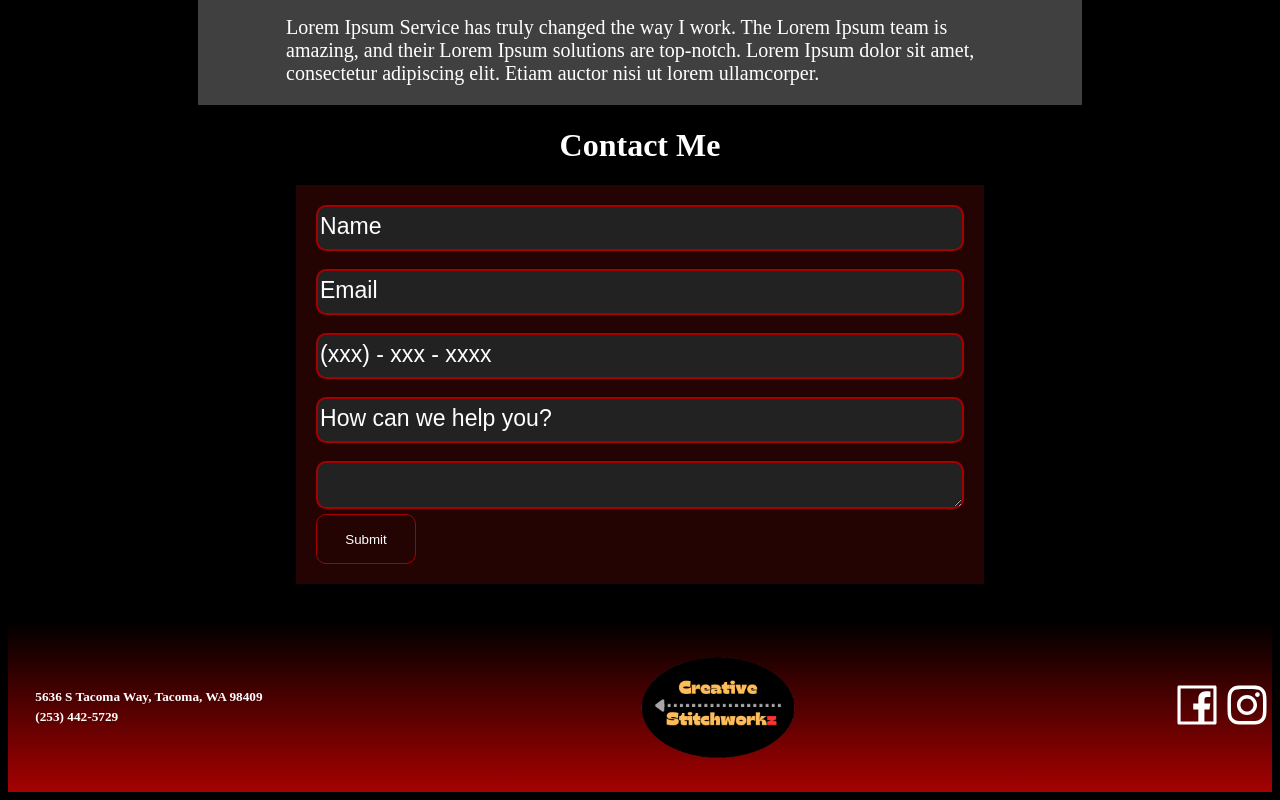
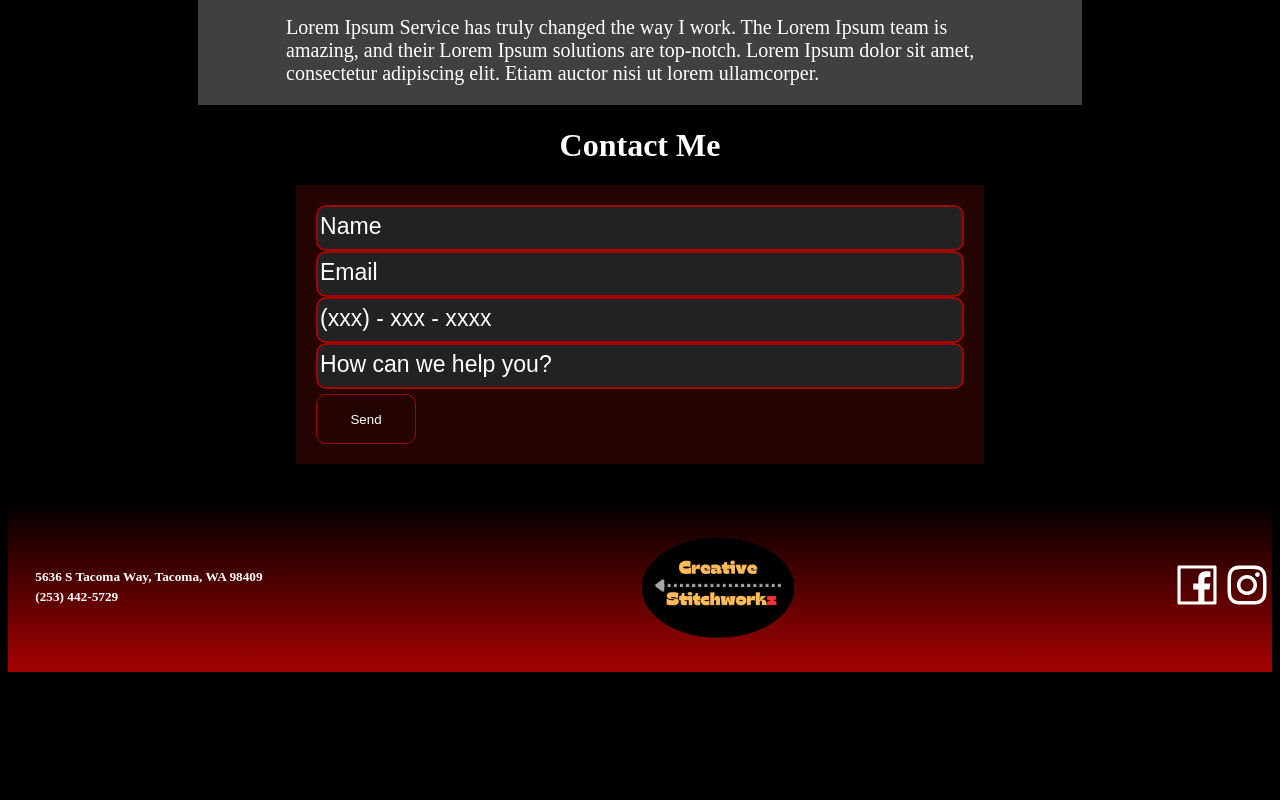
Before and after one commit to oagomezz/creative-stitchworkz, a React (Create React App) app: page / in a window 1280 px wide. Shown: the part 936-1736 px from the top of the page. After the commit the page ends 1616 px from the top, so only its background shows below. Built offline with nearby package versions, Linux system fonts and the light colour scheme.

Commit message:
Made changes in component tags to help read code.

```diff
--- a/package.json
+++ b/package.json
@@ -3,6 +3,7 @@
   "version": "0.1.0",
   "private": true,
   "dependencies": {
+    "@emailjs/browser": "^3.11.0",
     "@testing-library/jest-dom": "^5.14.1",
     "@testing-library/react": "^13.0.0",
     "@testing-library/user-event": "^13.2.1",
--- a/src/App.js
+++ b/src/App.js
@@ -1,7 +1,7 @@
 import './App.css';
 import Header from './components/header/header';
 import MobileNavigation from './components/mobile/mobile-nav.js';
-import Form from './components/contactForm/form.js'
+import Contact from './components/contactForm/form.js'
 import Testimonials from './components/testimonials/testimonials';
 import { links } from './logic';
 import Footer from './components/footer/footer';
@@ -38,7 +38,7 @@ export const App = () => {
       </div>
       <Testimonials />
       <div>
-        <Form />
+        <Contact />
       </div>
       <div>
         <Footer />
--- a/src/components/contactForm/form.js
+++ b/src/components/contactForm/form.js
@@ -1,27 +1,80 @@
-import React from 'react'
+import React, { useState, useRef} from 'react'
 import './form.css'
+import emailjs from '@emailjs/browser'
 
-const Form = () => {
+const Contact = () => {
+    const formRef = useRef()
+    const [form, setForm] = useState({
+        name: '',
+        email: '',
+        phone: '',
+        message: '',
+    })
+
+    const [loading, setLoading] = useState(false)
+
+    const handleChange = (e) => {
+        const { name, value } = e.target
+        setForm({...form, [name]: value })
+    }
+     const handleSubmit = (e) => {
+        e.preventDefault()
+        setLoading(true)
+
+        emailjs.send(
+            "service_9ay5tqn",
+            "template_ohl0nbd",
+            {   from_name: form.name,
+                to_name: 'CreativeStitchworkz',
+                from_email: form.email,
+                to_email: 'oagomez437@icloud.com',
+                phone: form.phone,
+                message: form.message,
+            },
+            "k9QPg871A18r2ryyb"
+        )
+        .then(() => {
+            setLoading(false)
+            alert('Thank you, We will get back to you as soon as possible')
+
+
+            setForm({
+                name:'',
+                email: '',
+                phone: '',
+                message: '',
+            })
+        }, (error) => {
+            setLoading(false)
+            console.log(error)
+            alert('Sorry, something went wrong...')
+        })
+    }
+
     const links = [
         {
             name: 'name',
             placeholder: 'Name',
             type: 'text',
+            value: form.name
         },
         {
             name: 'email',
             placeholder: 'Email',
             type: 'text',
+            value: form.email
         },
         {
-            name: 'Phone Number',
+            name: 'phone',
             placeholder: '(xxx) - xxx - xxxx',
             type: 'text',
+            value: form.phone
         },
         {
-            name: 'Subject',
+            name: 'message',
             placeholder: 'How can we help you?',
             type: 'text',
+            value: form.message
         },
     ]
   return (
@@ -29,19 +82,25 @@ const Form = () => {
         <h1 id='form'>Contact Me</h1>
         <div id='form-container'>
             <div className='stuff'>
-            <form className='form'>
+            <form ref={formRef} onSubmit={handleSubmit} className='form' method='post' action='send-email.php'>
                 {links.map((link, index) => {
                    return(
                     <>
                         <div key={index}>
-                            <input  type={link.type} placeholder={link.placeholder} />
+                            <input
+                                onChange={handleChange}
+                                type={link.type}
+                                placeholder={link.placeholder}
+                                name={link.name}
+                                value={link.value}
+                            />
                         </div>
-                        <br />
                     </>
                    )
                 })}
-                <textarea type='text'/>
-                <button className="button" type='submit'>Submit</button>
+                <button className="button" type='submit'>
+                    {loading ? 'Sending...': 'Send'}
+                </button>
             </form>
             </div>
         </div>
@@ -49,4 +108,4 @@ const Form = () => {
   )
 }
 
-export default Form
+export default Contact
```
Also changed, not shown: 1 other file (tests, documents, lock files or other folders).
